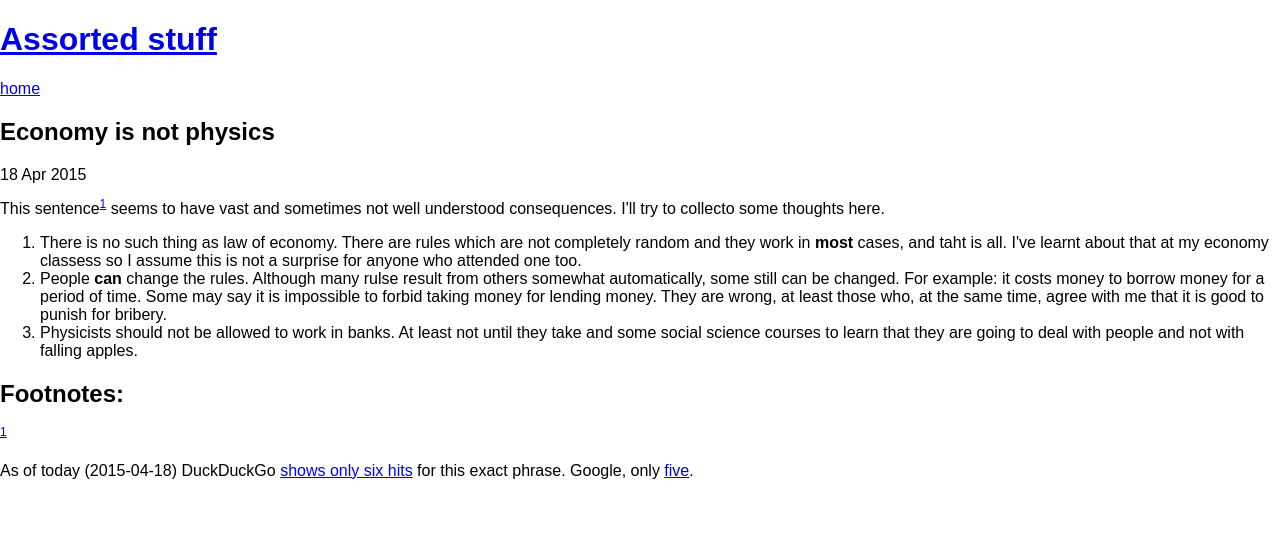
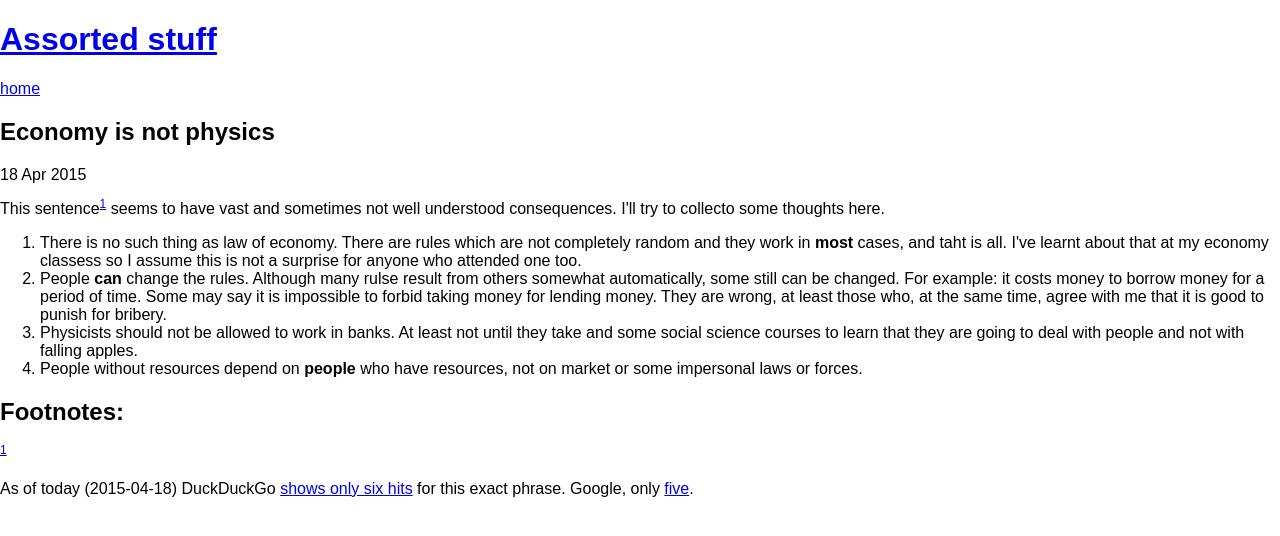
Before and after one commit to steelman/steelman.github.io, a Jekyll site: the page built from _posts/2015-04-18-Economy-is-not-physics.html, in a window 1280 px wide. Shown: the top 536 px of the page. Built offline with Jekyll 4.4.1, drawn with Linux system fonts in a browser that asks for light colours; Markdown is read by kramdown in place of the engine named in the settings.

Commit message:
More on economy and physics

```diff
--- a/_posts/2015-04-18-Economy-is-not-physics.html
+++ b/_posts/2015-04-18-Economy-is-not-physics.html
@@ -17,7 +17,6 @@ not completely random and they work in <b>most</b> cases, and taht is
 all. I've learnt about that at my economy classess so I assume this
 is not a surprise for anyone who attended one too.
 </li>
-
 <li>People <b>can</b> change the rules. Although many rulse result from
 others somewhat automatically, some still can be changed. For
 example: it costs money to borrow money for a period of time. Some
@@ -25,10 +24,12 @@ may say it is impossible to forbid taking money for lending money.
 They are wrong, at least those who, at the same time, agree with me
 that it is good to punish for bribery.
 </li>
-
 <li>Physicists should not be allowed to work in banks. At least not
 until they take and some social science courses to learn that they
 are going to deal with people and not with falling apples.
+</li>
+<li>People without resources depend on <b>people</b> who have resources,
+not on market or some impersonal laws or forces.
 </li>
 </ol>
 <div id="footnotes">
--- a/org/_posts/2015-04-18-Economy-is-not-physics.org
+++ b/org/_posts/2015-04-18-Economy-is-not-physics.org
@@ -15,17 +15,17 @@ consequences. I'll try to collecto some thoughts here.
    not completely random and they work in *most* cases, and taht is
    all. I've learnt about that at my economy classess so I assume this
    is not a surprise for anyone who attended one too.
-
 2. People *can* change the rules. Although many rulse result from
    others somewhat automatically, some still can be changed. For
    example: it costs money to borrow money for a period of time. Some
    may say it is impossible to forbid taking money for lending money.
    They are wrong, at least those who, at the same time, agree with me
    that it is good to punish for bribery.
-
 3. Physicists should not be allowed to work in banks. At least not
    until they take and some social science courses to learn that they
    are going to deal with people and not with falling apples.
+4. People without resources depend on *people* who have resources,
+   not on market or some impersonal laws or forces.
 
 * Footnotes
 
```
